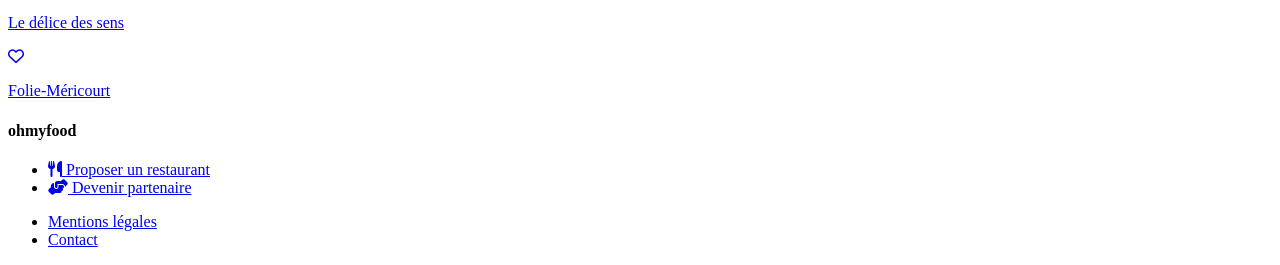
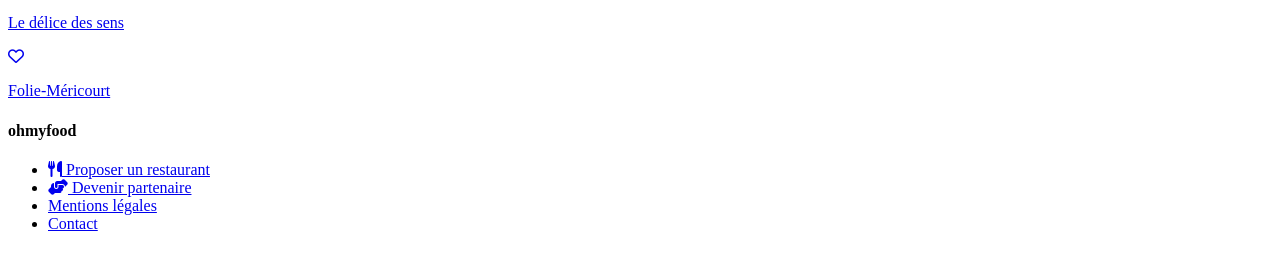
Before and after one commit to davidotch/Ohmyfood, a plain HTML site: page index.html in a window 1280 px wide. Shown: the part 4529-4794 px from the top of the page. Drawn offline with nearby package versions, Linux system fonts and the light colour scheme; files that its build step writes are made by us from their sources.

Commit message:
ajout ul>li footer

```diff
--- a/index.html
+++ b/index.html
@@ -175,10 +175,6 @@
                      Devenir partenaire
                   </a>
                </li>
-            </ul>
-         </div>
-         <div class="footer-list">
-            <ul>
                <li>
                   <a href="#">Mentions légales</a>
                </li>
```
